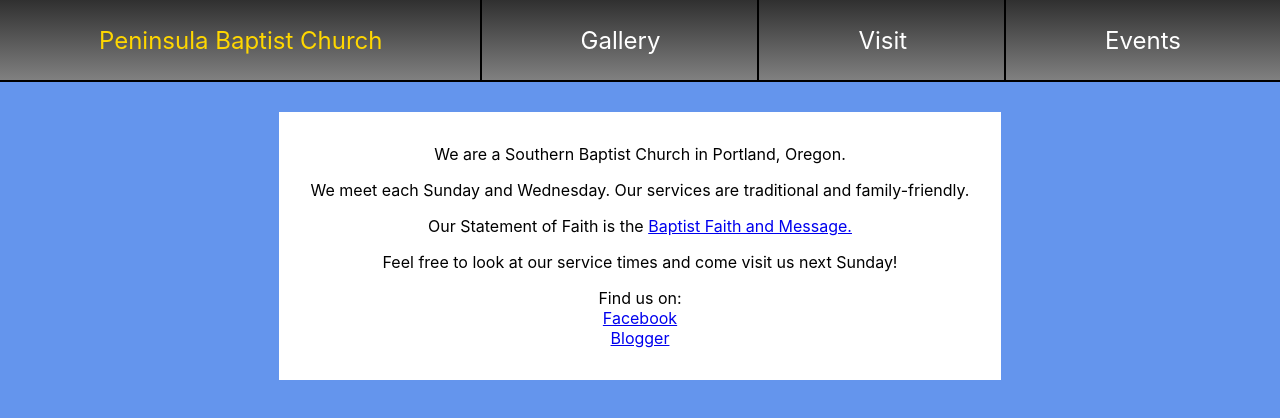
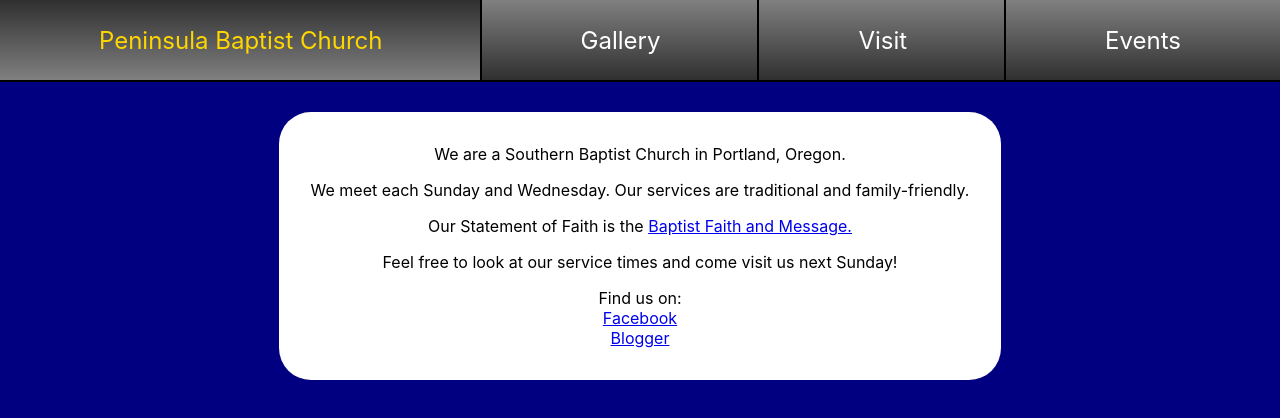
Before and after one commit to PAlexanderFranklin/peninsula_baptist_church, a React app: page / in a window 1280 px wide. Built offline with nearby package versions, Linux system fonts and the light colour scheme.

Commit message:
add more navbar styling

```diff
--- a/src/index.css
+++ b/src/index.css
@@ -1,6 +1,6 @@
 body {
   margin: 0;
-  background-color: cornflowerblue;
+  background-color: navy;
   font-family: -apple-system, BlinkMacSystemFont, 'Segoe UI', 'Roboto', 'Oxygen',
     'Ubuntu', 'Cantarell', 'Fira Sans', 'Droid Sans', 'Helvetica Neue',
     sans-serif;
--- a/src/views/App.css
+++ b/src/views/App.css
@@ -5,6 +5,7 @@
 .content {
   display: inline-block;
   padding: 1em 2em 1em 2em;
-  margin-top: 7rem;
+  margin-top: 2rem;
   background-color: white;
+  border-radius: 2em;
 }
--- a/src/views/Navbar/Navbar.css
+++ b/src/views/Navbar/Navbar.css
@@ -1,6 +1,9 @@
+.header {
+    height: 5rem;
+}
+
 .Navbar {
     background-color: rgb(122, 122, 122);
-    height: 5rem;
     position: fixed;
     width: 100%;
     top: 0;
@@ -15,7 +18,7 @@
 
 .Navbar ul {
     display: flex;
-    flex-direction: row;
+    flex-flow: row wrap;
     justify-content: space-around;
     align-content: center;
     list-style: none;
--- a/src/views/Navbar/Navbar.js
+++ b/src/views/Navbar/Navbar.js
@@ -4,7 +4,7 @@ import Tab from './Tab/Tab'
 
 function Navbar() {
   return (
-    <header>
+    <header className="header">
       <nav className="Navbar">
         <ul>
           <Tab link="/">Peninsula Baptist Church</Tab>
--- a/src/views/Navbar/Tab/Tab.css
+++ b/src/views/Navbar/Tab/Tab.css
@@ -1,7 +1,8 @@
 .Tab {
     flex-grow: 1;
+    height: 5rem;
     outline: black solid 2px;
-    background: linear-gradient(rgb(48, 48, 48), grey);
+    background: linear-gradient(grey, #303030);
 }
 
 .Tab a {
@@ -14,4 +15,5 @@
 
 .Tab .active {
     color: gold;
+    background: linear-gradient(#303030, grey);
 }
```
